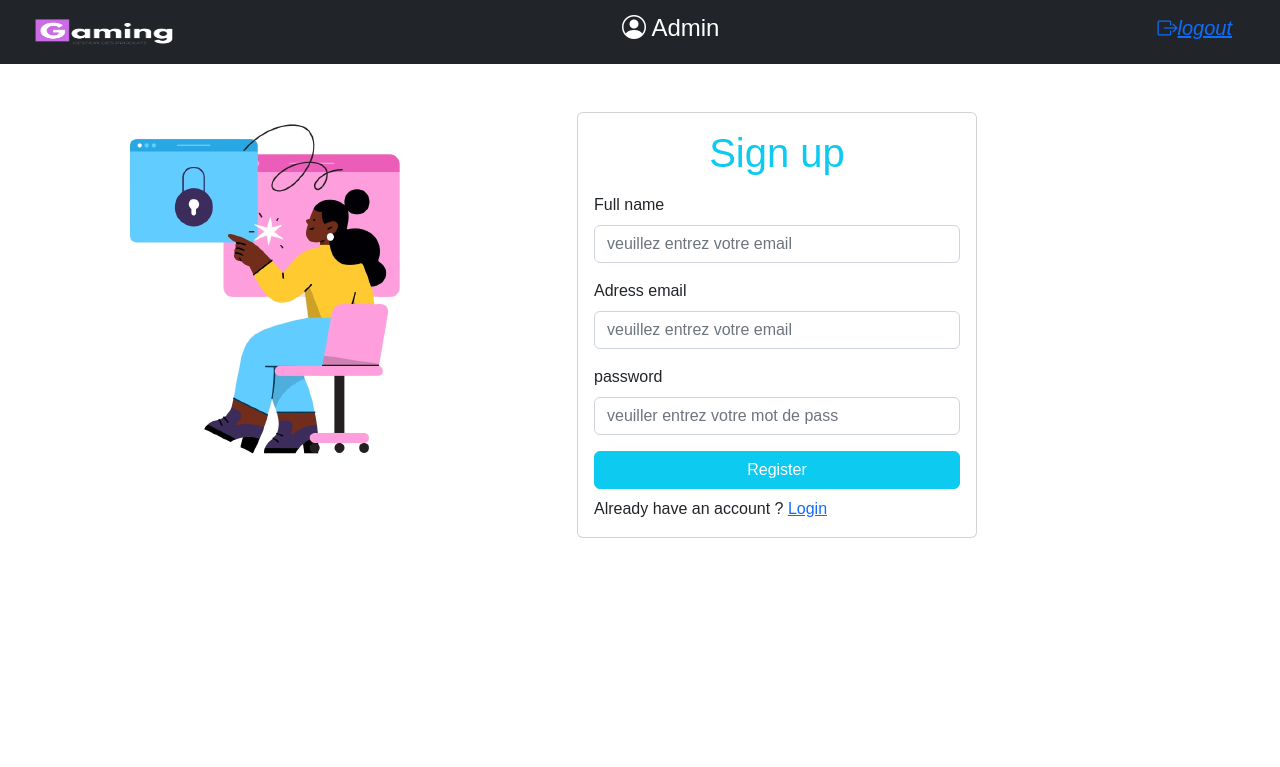
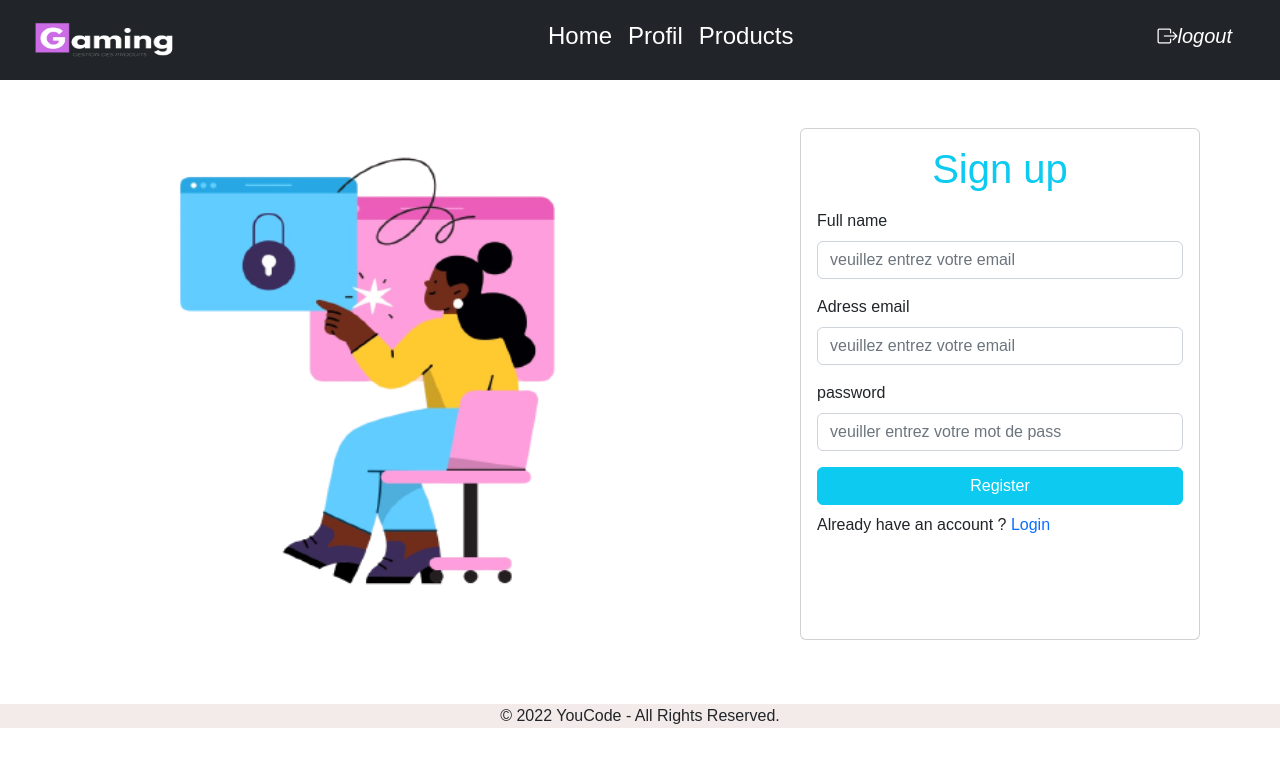
Before and after one commit to mouad5-bot/Sprint-3, a PHP site: page /pages/Singup.php in a window 1280 px wide. Shown: the top 767 px of the page. Run offline with PHP 8.4, Linux system fonts and the light colour scheme.

Commit message:
regler les navigation dans tout les pages

```diff
--- a/Système de gestion des produits de gaming/Assets/CSS/style.css
+++ b/Système de gestion des produits de gaming/Assets/CSS/style.css
@@ -7,13 +7,19 @@ body{
     background-color: rgb(243, 235, 233);
 }
 
+.main img{
+    height: 35rem;
+    width: 50rem;
+}
+
 .logo img{
-    height: 3rem;
+    height: 4rem;
     width: 10rem;
 }
 
 .card {
     width: 25rem;
+    height: 25rem;
     margin-top: 3rem;
 }
 .footer{
@@ -21,3 +27,19 @@ body{
     text-align: center;
     margin-top: 4rem;
 }
+
+.logout  {
+    text-decoration: none;
+    color: white;
+}
+
+a:link {
+    text-decoration: none;
+}
+a:hover {
+    color: white;
+}
+
+.nav-link{
+    color: blanchedalmond;
+}
--- a/Système de gestion des produits de gaming/includes/navbar.php
+++ b/Système de gestion des produits de gaming/includes/navbar.php
@@ -1,13 +1,23 @@
 
 	<!-- BEGIN #navbar -->
-		<div class="navbar navbar-dark bg-dark justify-content-between ">
-			<div class="logo">
-				<a href="../index.php"><span class="ms-4"> <img src="../Assets/image/logo.png" alt="logo"> </span></a>
-			</div>
-			<div class="d-flex align-items-center h4">
-				<span class="text-white "> <i class="bi bi-person-circle "></i> Admin</span>
-			</div>
-			<div class="d-flex align-items-center h5 me-5">
-				<a href="../pages/login.php"> <i class="bi bi-box-arrow-right">logout</i> </a>
-			</div>
+	<nav class="navbar navbar-expand-lg navbar-light bg-dark">
+		<div class="logo">
+			<a href="../index.php"><span class="ms-4"> <img src="../Assets/image/logo.png" alt="logo"> </span></a>
 		</div>
+		<div class="collapse navbar-collapse justify-content-center" id="navbarTogglerDemo01" >
+			<ul class="navbar-nav mr-auto mt-2 mt-lg-0">
+				<li class="nav-item active h4">
+					<a class="nav-link text-white" href="#">Home </a>
+				</li>
+				<li class="nav-item h4">
+					<a class="nav-link text-white" href="#">Profil</a>
+				</li>
+				<li class="nav-item h4">
+					<a class="nav-link text-white" href="#">Products</a>
+				</li>
+			</ul>
+		</div>
+		<div class="d-flex align-items-center h5 me-5 ">
+			<a href="../config/scripts.php?logout=1" name="logout">  <i class="bi bi-box-arrow-right logout">logout</i> </a>
+		</div>
+	</nav>
--- a/Système de gestion des produits de gaming/pages/Singup.php
+++ b/Système de gestion des produits de gaming/pages/Singup.php
@@ -46,7 +46,9 @@
 				</div>
 			</div>
 		</div>
-
+	<?php
+		include('../includes/footer.php');
+    ?>
 	<!-- ================== BEGIN core-js ================== -->
 	<script src="https://cdn.jsdelivr.net/npm/bootstrap@5.2.2/dist/js/bootstrap.bundle.min.js" integrity="sha384-OERcA2EqjJCMA+/3y+gxIOqMEjwtxJY7qPCqsdltbNJuaOe923+mo//f6V8Qbsw3" crossorigin="anonymous"></script>
 	<script src="https://unpkg.com/sweetalert/dist/sweetalert.min.js"></script>
```
Also changed, not shown: Système de gestion des produits de gaming/index.php (+21 -6 lines).
